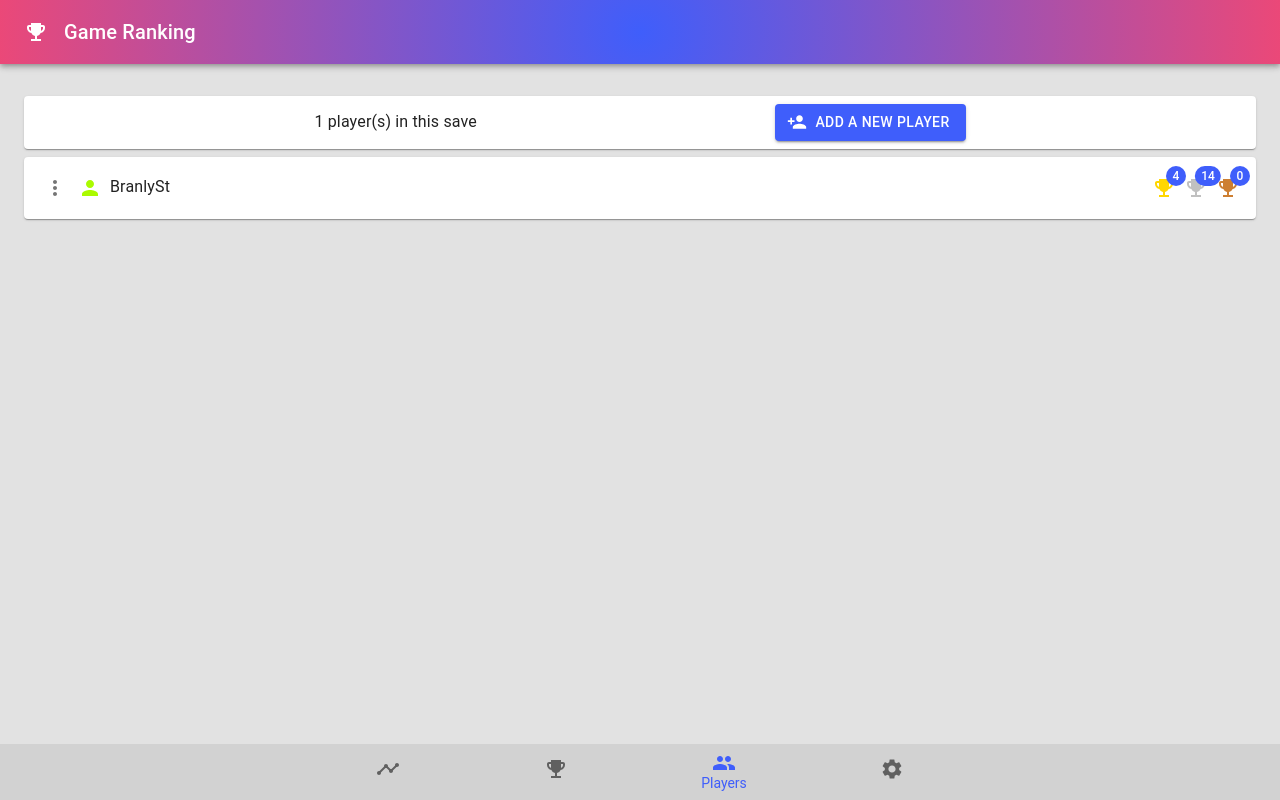
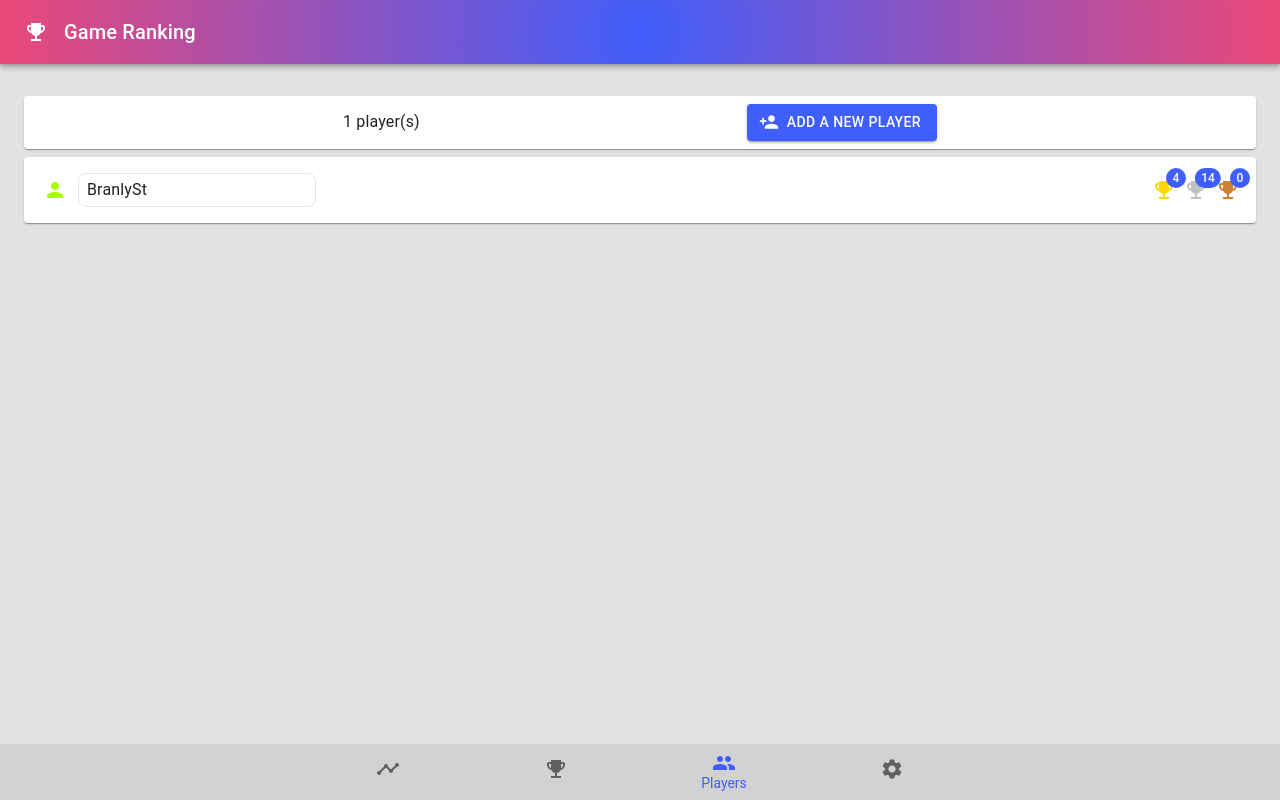
Before and after one commit to StephaneBranly/game-ranking, a React (Create React App) app: page / in a window 1280 px wide. Both pictures are taken after a click on the button "Players". Built offline with nearby package versions, Linux system fonts and the light colour scheme.

Commit message:
add: possiblity to edit player

```diff
--- a/package.json
+++ b/package.json
@@ -13,8 +13,10 @@
     "gh-pages": "^3.2.3",
     "randomcolor": "^0.6.2",
     "react": "^17.0.2",
+    "react-color": "^2.19.3",
     "react-dom": "^17.0.2",
     "react-scripts": "4.0.3",
+    "uuidv4": "^6.2.12",
     "web-vitals": "^1.1.2"
   },
   "scripts": {
--- a/src/App.js
+++ b/src/App.js
@@ -17,20 +17,23 @@ export const theme = createMuiTheme({
 
 const useStyles = makeStyles((theme) =>
   createStyles({
-
+    App: {
+      paddingBottom: theme.spacing(15)
+    }
   }),
 );
 
 function App() {
   let datatmp = {
-    players: {
-      list: [
-        { username: "BranlySt",
-          last_update: "202108291455",
-          color: "#AAFB00",
-        }
-      ]
-    }
+    players:
+    [
+      {
+        uuid: "1b9d6bcd-bbfd-4b2d-9b5d-ab8dfbbd4bed",
+        username: "BranlySt",
+        last_update: "202108291455",
+        color: "#AAFB00",
+      }
+    ]
   }
 
   const [value, setValue] = React.useState('summary');
@@ -47,6 +50,20 @@ function App() {
     FileSaver.saveAs(blob, "save_game-ranking.json");
   }
 
+
+  const handlerLoadData = (e) => {
+    e.preventDefault();
+    const reader = new FileReader();
+    reader.onload = async (e) => {
+      const data = JSON.parse(e.target.result);
+      console.log(data);
+      setData(data);
+    };
+
+    reader.readAsText(e.target.files[0]);
+  };
+
+
   const handleChangeCurrentPage = (event, newValue) => {
     setValue(newValue);
   };
@@ -55,6 +72,7 @@ function App() {
     currentPage:value,
     data:data,
     handlerSaveData: handlerSaveData,
+    handlerLoadData: handlerLoadData,
     setData: setData,
   }
   let footer_prop={
@@ -64,10 +82,10 @@ function App() {
 
   return (
     <ThemeProvider theme={theme}>
-      <div className="App">
+      <div className={classes.App}>
         <Header></Header>
         <Pages {...pages_props}></Pages>
-        <Footer className={classes.footer} {...footer_prop}></Footer>
+        <Footer className={classes.Footer} {...footer_prop}></Footer>
       </div>
     </ThemeProvider>
   );
--- a/src/components/pages/Pages.js
+++ b/src/components/pages/Pages.js
@@ -28,7 +28,7 @@ export default function Pages(props){
         case 'players':
             return <Players data={props.data} setData={props.setData}></Players>;
         case 'settings':
-            return <Settings handlerSaveData={props.handlerSaveData} setData={props.setData}></Settings>;
+            return <Settings handlerSaveData={props.handlerSaveData} handlerLoadData={props.handlerLoadData}></Settings>;
         default:
             return "autre page";
       }
--- a/src/components/pages/players/PlayerCard.js
+++ b/src/components/pages/players/PlayerCard.js
@@ -5,17 +5,20 @@ import {
   Card,
   Typography,
   Grid,
-  Container,
+  IconButton,
+  Badge,
+  ClickAwayListener,
+  InputBase
 } from "@material-ui/core";
 import Person from '@material-ui/icons/Person';
 import EmojiEvents from '@material-ui/icons/EmojiEvents';
-import MoreVert from '@material-ui/icons/MoreVert';
-import Badge from '@material-ui/core/Badge';
-import IconButton from '@material-ui/core/IconButton';
+import Delete from '@material-ui/icons/Delete';
+import { ChromePicker } from 'react-color';
+
 
 const useStyles = makeStyles((theme) =>
 createStyles({
-    PlayerProfile: {
+    Padding: {
         padding: theme.spacing(2),
     },
     first: {
@@ -27,16 +30,42 @@ createStyles({
     },
     third: {
         color: "#cd7f32",
+    },
+    ColorPicker: {
+        position: "absolute",
+        zIndex: 2
+    },
+    Name: {
+        paddingLeft: theme.spacing(1),
+        paddingRight: theme.spacing(1),
+        borderRadius: theme.spacing(1),
+        margin: "0px",
+        border: "1px solid rgba(0,0,0,0.1)",
     }
 }),
 );
 
 export default function PlayerCard(props){
   const classes = useStyles();
-  console.log(props)
+
+  const [colorPickerOpen, setColorPickerOpen] = React.useState(false);
+  const [username, setUsername] = React.useState(props.player.username);
+
+  const handleColorChangeComplete = (color) => {
+    let new_data = Object.assign({}, props.player);
+    new_data.color = color.hex;
+    props.changeUserData(new_data, props.player.uuid);
+  };
+
+  const handleChangeUsername = () => {
+    let new_data = Object.assign({}, props.player);
+    new_data.username = username;
+    props.changeUserData(new_data, props.player.uuid);
+  }
+
   return (
     <Grid item spacing={1}>
-        <Card className={classes.PlayerProfile}>
+        <Card className={classes.Padding}>
             <Grid
                 container
                 direction="row"
@@ -51,14 +80,10 @@ export default function PlayerCard(props){
                         alignItems="baseline"
                         spacing={1}
                     >
+                        <Grid item><IconButton size="small" onClick={()=>{setColorPickerOpen(true)}}><Person style={{color: props.player.color}}/></IconButton></Grid>
                         <Grid item>
-                            <IconButton size="small">
-                                <MoreVert />
-                            </IconButton>
+                                <ClickAwayListener onClickAway={() => handleChangeUsername()}><InputBase className={classes.Name} onChange={(e) => setUsername(e.target.value)} label="username" defaultValue={props.player.username}/></ClickAwayListener>
                         </Grid>
-                        <Grid item><Badge><Person style={{color: props.player.color}}/></Badge></Grid>
-
-                        <Grid item><Typography>{props.player.username}</Typography></Grid>
                     </Grid>
                 </Grid>
                 <Grid item>
@@ -75,7 +100,14 @@ export default function PlayerCard(props){
                     </Grid>
                 </Grid>
             </Grid>
+
+            {colorPickerOpen && (
+                <ClickAwayListener onClickAway={() => setColorPickerOpen(false)}>
+                    <ChromePicker className={classes.ColorPicker} color={props.player.color} onChangeComplete={handleColorChangeComplete} disableAlpha={true}/>
+                </ClickAwayListener>
+            )}
         </Card>
     </Grid>
+
   );
 }
--- a/src/components/pages/players/Players.js
+++ b/src/components/pages/players/Players.js
@@ -19,8 +19,14 @@ export default function Players(props){
     const classes = useStyles();
 
     const renderPlayerCards = players => {
-        return (players.map((player) => <PlayerCard player={player}></PlayerCard>))
+        return (players.map((player) => <PlayerCard player={player} changeUserData={changeUserData}></PlayerCard>))
     };
+
+    const changeUserData = (data, uuid) => {
+      let new_data = Object.assign({}, props.data);
+      new_data.players.map(el => (el.uuid === uuid ? Object.assign(el, data) : el))
+      props.setData(new_data);
+    }
 
   return (
     <Container>
@@ -32,7 +38,7 @@ export default function Players(props){
             spacing={1}
         >
             <SummaryPlayers data={props.data} setData={props.setData}></SummaryPlayers>
-            {renderPlayerCards(props.data.players.list)}
+            {renderPlayerCards(props.data.players)}
        </Grid>
     </Container>
   );
--- a/src/components/pages/players/SummaryPlayers.js
+++ b/src/components/pages/players/SummaryPlayers.js
@@ -8,7 +8,7 @@ import {
   Button,
 } from "@material-ui/core";
 import PersonAdd from '@material-ui/icons/PersonAdd';
-
+import { uuid } from 'uuidv4';
 
 const useStyles = makeStyles((theme) =>
 createStyles({
@@ -21,12 +21,15 @@ createStyles({
 export default function SummaryPlayers(props){
   const classes = useStyles();
 
+
   const addPlayer = () => {
+
     var randomColor = require('randomcolor'); // import the script
     var color = randomColor();
     let new_data = Object.assign({}, props.data);  // creating copy of state variable jasper
-    new_data.players.list.push(
+    new_data.players.push(
       {
+        uuid: uuid(),
         username: "New Player",
         last_update: "202108291455",
         color: color,
@@ -46,7 +49,7 @@ export default function SummaryPlayers(props){
             spacing={2}
             className={classes.root}
           >
-            <Grid item><Typography>{props.data.players.list.length} player(s) in this save</Typography></Grid>
+            <Grid item><Typography>{props.data.players.length} player(s)</Typography></Grid>
             <Grid item>
               <Button
                 variant="contained"
--- a/src/components/pages/settings/Settings.js
+++ b/src/components/pages/settings/Settings.js
@@ -5,12 +5,10 @@ import {
   Container,
   Grid,
   Card,
-  Typography,
   Button,
 } from "@material-ui/core";
 import Publish from '@material-ui/icons/Publish';
 import GetApp from '@material-ui/icons/GetApp';
-import { PinDropRounded } from '@material-ui/icons';
 
 
 const useStyles = makeStyles((theme) =>
@@ -23,18 +21,6 @@ createStyles({
 
 export default function Settings(props){
     const classes = useStyles();
-
-    const onChangeFileHandler = (e) => {
-      e.preventDefault();
-      const reader = new FileReader();
-      reader.onload = async (e) => {
-        const data = JSON.parse(e.target.result);
-        console.log(data);
-        props.setData(data);
-      };
-
-      reader.readAsText(e.target.files[0]);
-    };
 
     return (
     <Container>
@@ -56,13 +42,13 @@ export default function Settings(props){
             className={classes.padding}
           >
             <Grid item>
-            <input
+              <input
                   style={{ display: "none" }}
                   accept=".json"
                   // className={classes.input}
                   id="contained-button-import"
                   type="file"
-                  onChange={onChangeFileHandler}
+                  onChange={props.handlerLoadData}
                 />
                 <label htmlFor="contained-button-import">
                   <Button
```
Also changed, not shown: 1 other file (tests, documents, lock files or other folders).
